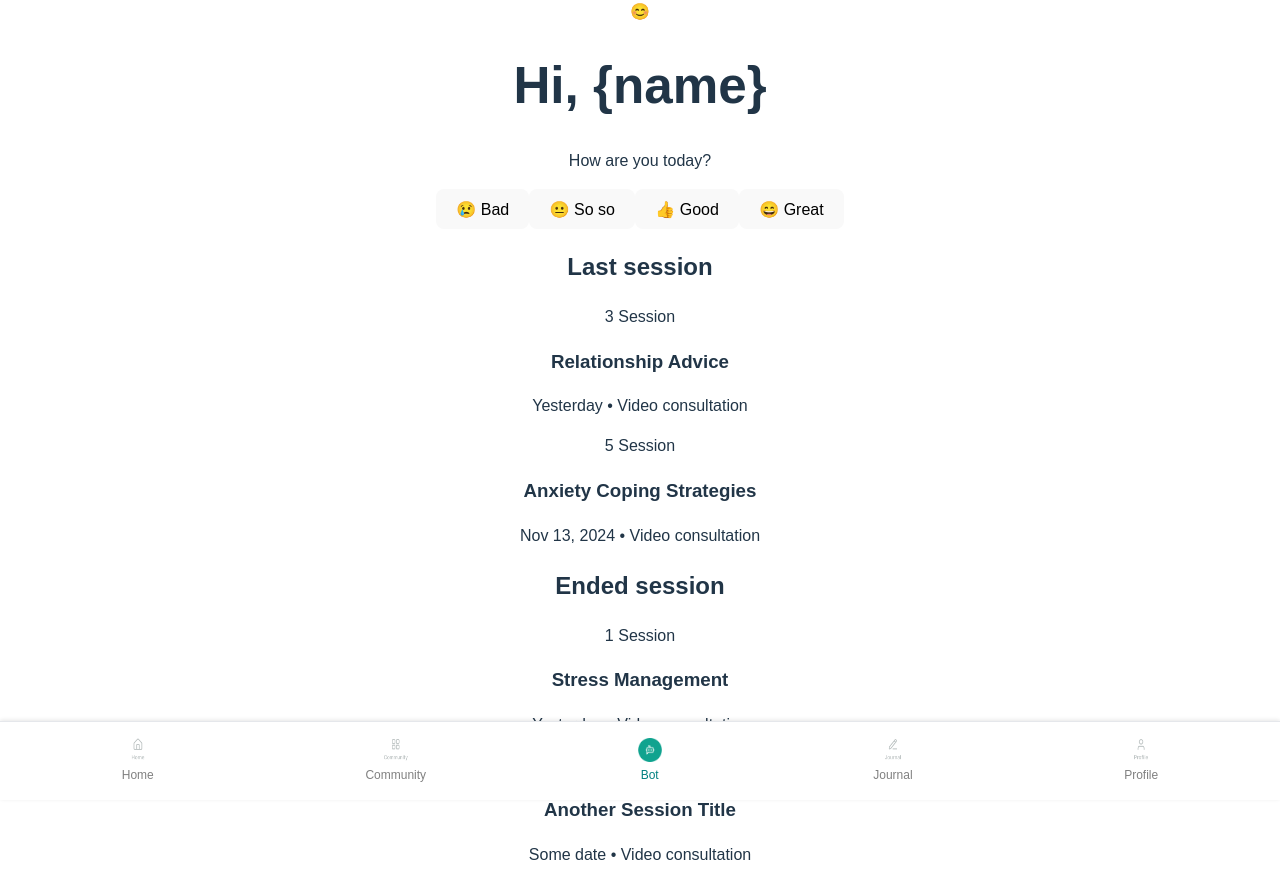
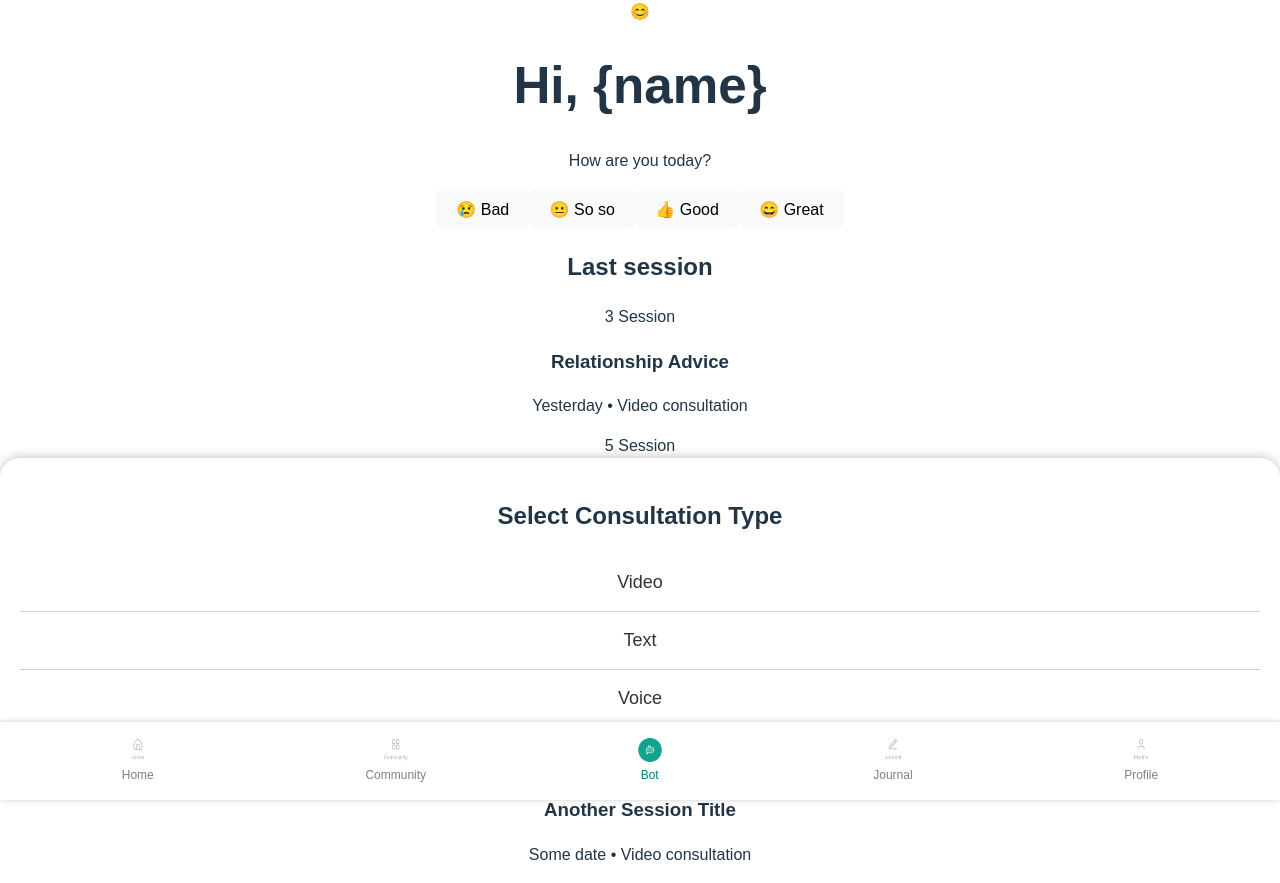
Before and after one commit to oliveunji/mind-mingle, a React (Vite) app in the folder mind-mingle-web/: page /main in a window 1280 px wide. Built offline with nearby package versions, Linux system fonts and the light colour scheme; a web font is replaced by a local one.

Commit message:
feat: add buttons

```diff
--- a/mind-mingle-web/src/App.css
+++ b/mind-mingle-web/src/App.css
@@ -117,3 +117,87 @@ body {
 .footer-button:hover {
   color: teal;
 }
+
+.bottom-button-container {
+  position: fixed;
+  bottom: 20px;
+  left: 50%;
+  transform: translateX(-50%);
+  width: 90%; /* 화면 너비에 맞게 버튼 길이를 조정 */
+  max-width: 400px; /* 최대 너비 제한 */
+}
+
+.rounded-button {
+  width: 100%;
+  padding: 15px 20px;
+  background-color: #007970;
+  color: white;
+  font-size: 16px;
+  border: none;
+  border-radius: 20px; /* 네모에서 모서리만 둥글게 */
+  box-shadow: 0px 4px 6px rgba(0, 0, 0, 0.1);
+  cursor: pointer;
+  transition: background-color 0.3s ease;
+}
+
+.rounded-button:hover {
+  background-color: #007970;
+}
+
+.rounded-button:active {
+  background-color: #007970;
+}
+
+.bottom-sheet {
+  position: fixed;
+  bottom: 0;
+  left: 0;
+  width: 100%;
+  background-color: white;
+  box-shadow: 0px -2px 10px rgba(0, 0, 0, 0.2);
+  border-top-left-radius: 20px;
+  border-top-right-radius: 20px;
+  animation: slide-up 0.3s ease;
+  z-index: 1000;
+}
+
+.bottom-sheet-content {
+  padding: 20px;
+  text-align: center;
+}
+
+.option {
+  font-size: 18px;
+  padding: 15px 0;
+  color: #333;
+}
+
+.divider {
+  border: none;
+  border-top: 1px solid #ccc;
+  margin: 0;
+}
+
+.close-button {
+  background-color: #ff4d4d;
+  color: white;
+  padding: 10px 15px;
+  border: none;
+  border-radius: 10px;
+  font-size: 16px;
+  cursor: pointer;
+  margin-top: 15px;
+}
+
+.close-button:hover {
+  background-color: #cc0000;
+}
+
+@keyframes slide-up {
+  from {
+    transform: translateY(100%);
+  }
+  to {
+    transform: translateY(0);
+  }
+}
--- a/mind-mingle-web/src/components/MainPage.jsx
+++ b/mind-mingle-web/src/components/MainPage.jsx
@@ -1,6 +1,7 @@
-import React from "react";
+import React, { useState } from "react";
 
 const MainPage = () => {
+    const [isBottomSheetOpen, setBottomSheetOpen] = useState(true);
     const menuItems = [
         { name: "Home", img: "/images/home_icon.png", active: false },
         { name: "Community", img: "/images/community_icon.png", active: false },
@@ -8,6 +9,10 @@ const MainPage = () => {
         { name: "Journal", img: "/images/journal_icon.png", active: false },
         { name: "Profile", img: "/images/profile_icon.png", active: false },
       ];
+
+    const toggleBottomSheet = () => {
+        setBottomSheetOpen(!isBottomSheetOpen);
+    };
 
     return (
         <div className="min-h-screen bg-gray-50 p-4">
@@ -60,6 +65,22 @@ const MainPage = () => {
             </div>
           </section>
 
+          {isBottomSheetOpen && (
+                <div className="bottom-sheet">
+                <div className="bottom-sheet-content">
+                    <h2>Select Consultation Type</h2>
+                    <div className="option">Video</div>
+                    <hr className="divider" />
+                    <div className="option">Text</div>
+                    <hr className="divider" />
+                    <div className="option">Voice</div>
+                    <button className="close-button" onClick={toggleBottomSheet}>
+                    Close
+                    </button>
+                </div>
+                </div>
+            )}
+
           <footer className="footer">
             <div className="footer-menu">
             {menuItems.map((item, index) => (
--- a/mind-mingle-web/src/components/RegisterPage.jsx
+++ b/mind-mingle-web/src/components/RegisterPage.jsx
@@ -11,6 +11,9 @@ const RegisterPage = () => {
             space, where your feelings truly matter.
         </p>
         <img src={huggingLogo} alt="Hugging Logo" className="image" />
+        <div className="bottom-button-container">
+            <button className="rounded-button">Next</button>
+        </div>
       </div>
     </div>
   );
```
